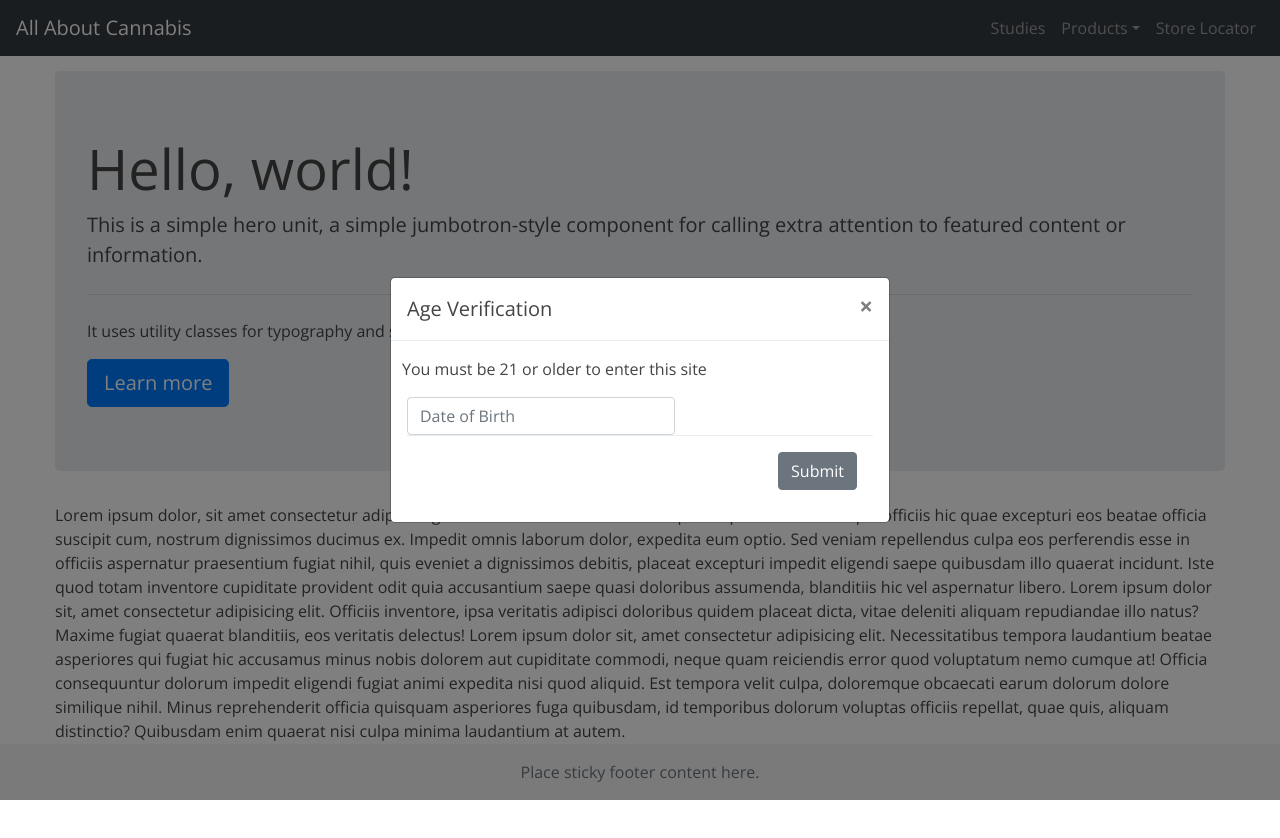
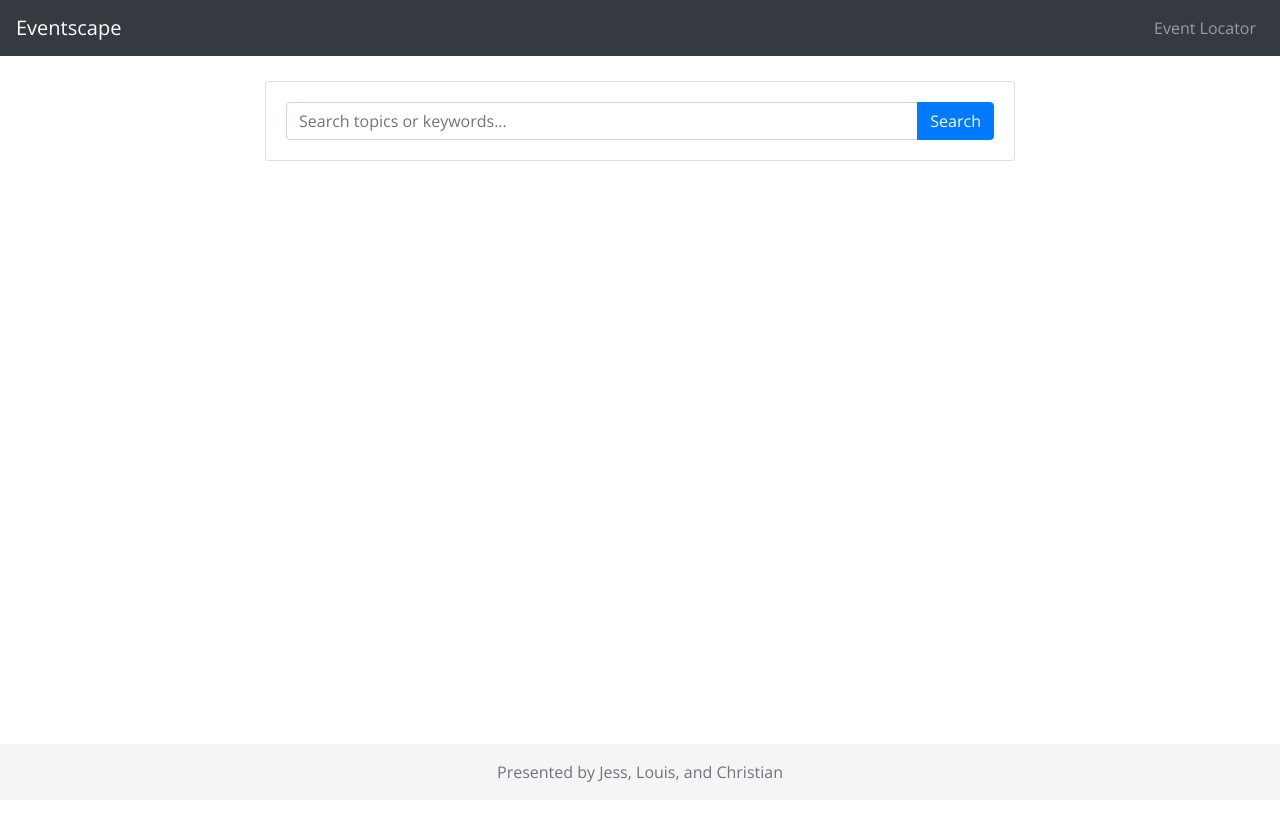
Before and after one commit to messejessie/Eventscape, a plain HTML site: page index.html in a window 1280 px wide. After the commit the page ends 800 px from the top, so only its background shows below. Drawn offline with nearby package versions, Linux system fonts and the light colour scheme.

Commit message:
events now

```diff
--- a/index.html
+++ b/index.html
@@ -21,95 +21,40 @@
     <!-- Articles, products [extracts, edibles, etc] , locator page, locator search bar -->
 
     <nav class="navbar navbar-expand-lg navbar-dark bg-dark">
-        <a class="navbar-brand" href="#">All About Cannabis</a>
+        <a class="navbar-brand" href="#">Eventscape</a>
         <button class="navbar-toggler" type="button" data-toggle="collapse" data-target="#navbarSupportedContent"
             aria-controls="navbarSupportedContent" aria-expanded="false" aria-label="Toggle navigation">
             <span class="navbar-toggler-icon"></span>
         </button>
         <div class="collapse navbar-collapse" id="navbarSupportedContent">
             <ul class="navbar-nav ml-auto">
-                <li class="nav-item"><a class="nav-link" href="study.html">Studies</a></li>
-                <li class="nav-item dropdown">
-                    <a class="nav-link dropdown-toggle" href="#" id="navbarDropdown" role="button" data-toggle="dropdown"
-                        aria-haspopup="true" aria-expanded="false">Products</a>
-                    <div class="dropdown-menu" aria-labelledby="navbarDropdown">
-                        <a class="dropdown-item" href="products.html">Products</a>
-                        <div class="dropdown-divider"></div>
-                        <a class="dropdown-item" href="extracts.html">Extracts</a>
-                        <div class="dropdown-divider"></div>
-                        <a class="dropdown-item" href="edibles.html">Edibles</a>
-                    </div>
-                </li>
-                <li class="nav-item"><a class="nav-link" href="store-locator.html">Store Locator</a></li>
+                <li class="nav-item"><a class="nav-link" href="locator.html">Event Locator</a></li>
             </ul>
         </div>
     </nav>
 
+    <!-- search Bar-->
     <div class="container">
-        <!-- ================== Start Jumbotron ==============  -->
-        <div class="jumbotron">
-            <h1 class="display-4">Hello, world!</h1>
-            <p class="lead">This is a simple hero unit, a simple jumbotron-style component for calling extra attention
-                to featured content or information.</p>
-            <hr class="my-4">
-            <p>It uses utility classes for typography and spacing to space content out within the larger container.</p>
-            <a class="btn btn-primary btn-lg" href="#" role="button">Learn more</a>
-        </div>
-        <div class="row">
-            <div class="col-12">
-                Lorem ipsum dolor, sit amet consectetur adipisicing elit. Illo eveniet illum blanditiis ipsum quaerat
-                doloremque officiis hic quae excepturi eos beatae officia suscipit cum, nostrum dignissimos ducimus ex.
-                Impedit omnis laborum dolor, expedita eum optio. Sed veniam repellendus culpa eos perferendis esse in
-                officiis aspernatur praesentium fugiat nihil, quis eveniet a dignissimos debitis, placeat excepturi
-                impedit eligendi saepe quibusdam illo quaerat incidunt. Iste quod totam inventore cupiditate provident
-                odit quia accusantium saepe quasi doloribus assumenda, blanditiis hic vel aspernatur libero.
-                Lorem ipsum dolor sit, amet consectetur adipisicing elit. Officiis inventore, ipsa veritatis adipisci
-                doloribus quidem placeat dicta, vitae deleniti aliquam repudiandae illo natus? Maxime fugiat quaerat
-                blanditiis, eos veritatis delectus!
-                Lorem ipsum dolor sit, amet consectetur adipisicing elit. Necessitatibus tempora laudantium beatae
-                asperiores qui fugiat hic accusamus minus nobis dolorem aut cupiditate commodi, neque quam reiciendis
-                error quod voluptatum nemo cumque at! Officia consequuntur dolorum impedit eligendi fugiat animi
-                expedita nisi quod aliquid. Est tempora velit culpa, doloremque obcaecati earum dolorum dolore
-                similique nihil. Minus reprehenderit officia quisquam asperiores fuga quibusdam, id temporibus dolorum
-                voluptas officiis repellat, quae quis, aliquam distinctio? Quibusdam enim quaerat nisi culpa minima
-                laudantium at autem.
-            </div>
-        </div>
-    </div><!-- end of the container -->
-
-    <footer class="footer mt-auto py-3 text-center">
-        <div class="container">
-            <span class="text-muted">Place sticky footer content here.</span>
-        </div>
-    </footer>
-    <!-- Modal -->
-    <div class="modal fade" id="myModal" tabindex="-1" role="dialog" aria-labelledby="exampleModalCenterTitle"
-        aria-hidden="true">
-        <div class="modal-dialog modal-dialog-centered" role="document">
-            <div class="modal-content">
-                <div class="modal-header">
-                    <h5 class="modal-title" id="exampleModalCenterTitle">Age Verification</h5>
-                    <button type="button" class="close" data-dismiss="modal" aria-label="Close">
-                        <span aria-hidden="true">&times;</span>
-                    </button>
-                </div>
-                <div class="modal-body">
-                    <form>
-                        <div class="form-row">
-                            <p>You must be 21 or older to enter this site</p>
-                            <div class="col-7">
-                                <input type="text" class="form-control" placeholder="Date of Birth" id="age1">
+        <div class="row justify-content-center" id="SearchBarDiv">
+            <div class="col-12 col-md-10 col-lg-8">
+                <form class="card card-sm">
+                    <div class="card-body row no-gutters align-items-center">
+                        <div class="input-group">
+                            <input type="text" class="form-control" id="search-input" placeholder="Search topics or keywords...">
+                            <div class="input-group-append">
+                                <button type="submit" class="btn btn-primary">Search</button>
                             </div>
-                    </form>
-                </div>
-                <div class="modal-footer">
-                    <button type="button" class="btn btn-secondary" data-dismiss="modal">Submit</button>
-
-                </div>
+                        </div>
+                    </div>
+                </form>
             </div>
         </div>
     </div>
-
+    <footer class="footer mt-auto py-3 text-center">
+        <div class="container">
+            <span class="text-muted">Presented by Jess, Louis, and Christian</span>
+        </div>
+    </footer>
 
     <!-- Optional JavaScript -->
     <!-- jQuery first, then Popper.js, then Bootstrap JS -->
@@ -119,31 +64,6 @@
     <script src="https://stackpath.bootstrapcdn.com/bootstrap/4.1.3/js/bootstrap.min.js" integrity="sha384-ChfqqxuZUCnJSK3+MXmPNIyE6ZbWh2IMqE241rYiqJxyMiZ6OW/JmZQ5stwEULTy"
         crossorigin="anonymous"></script>
 
-    <script>
-
-
-        $(document).ready(function () {
-            $("#myModal").modal('show');
-            var age = +document.getElementById('age1').value;
-
-
-            if (age < 21) {
-
-                return true;
-
-            }
-            else{
-                return false;
-                alert("not today")
-            }
-
-            console.log(age);
-
-        });
-
-
-    </script>
-
     <script src="assets/javascript/app.js"></script>
 
 </body>
```
Also changed, not shown: study.html (+1 -16 lines), 1 other file.
